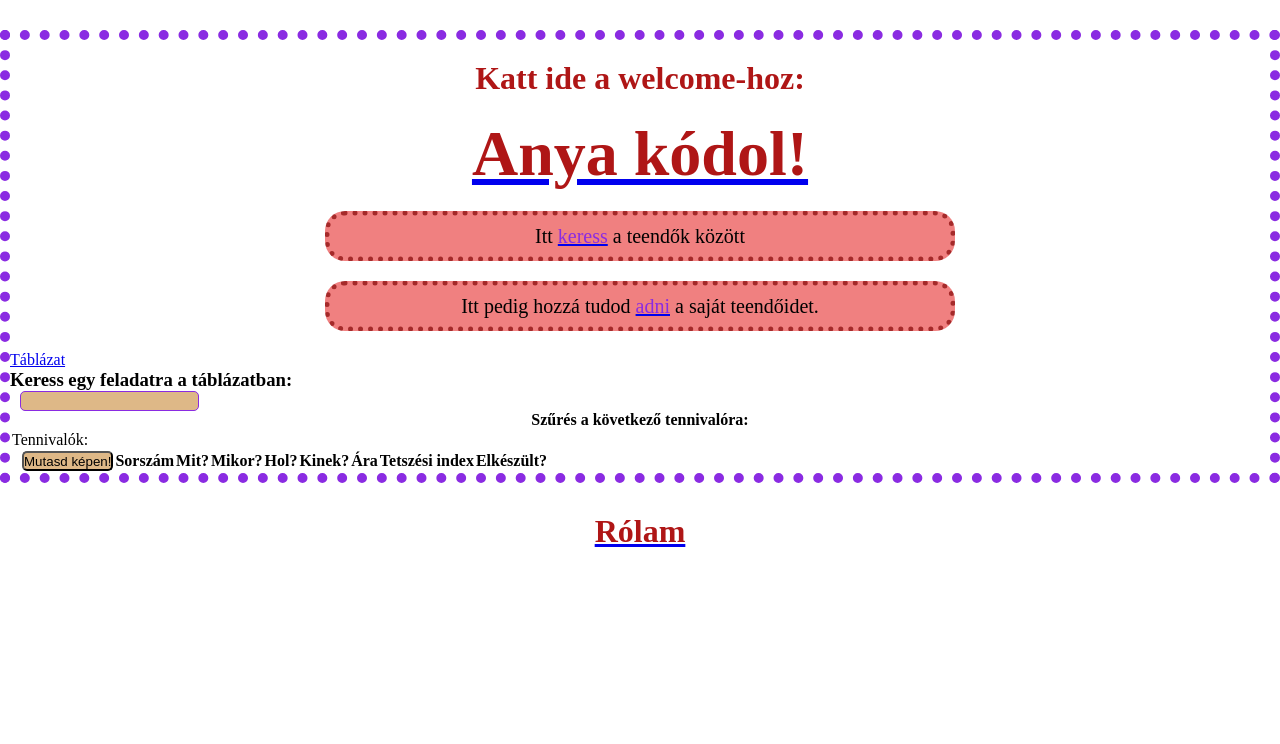
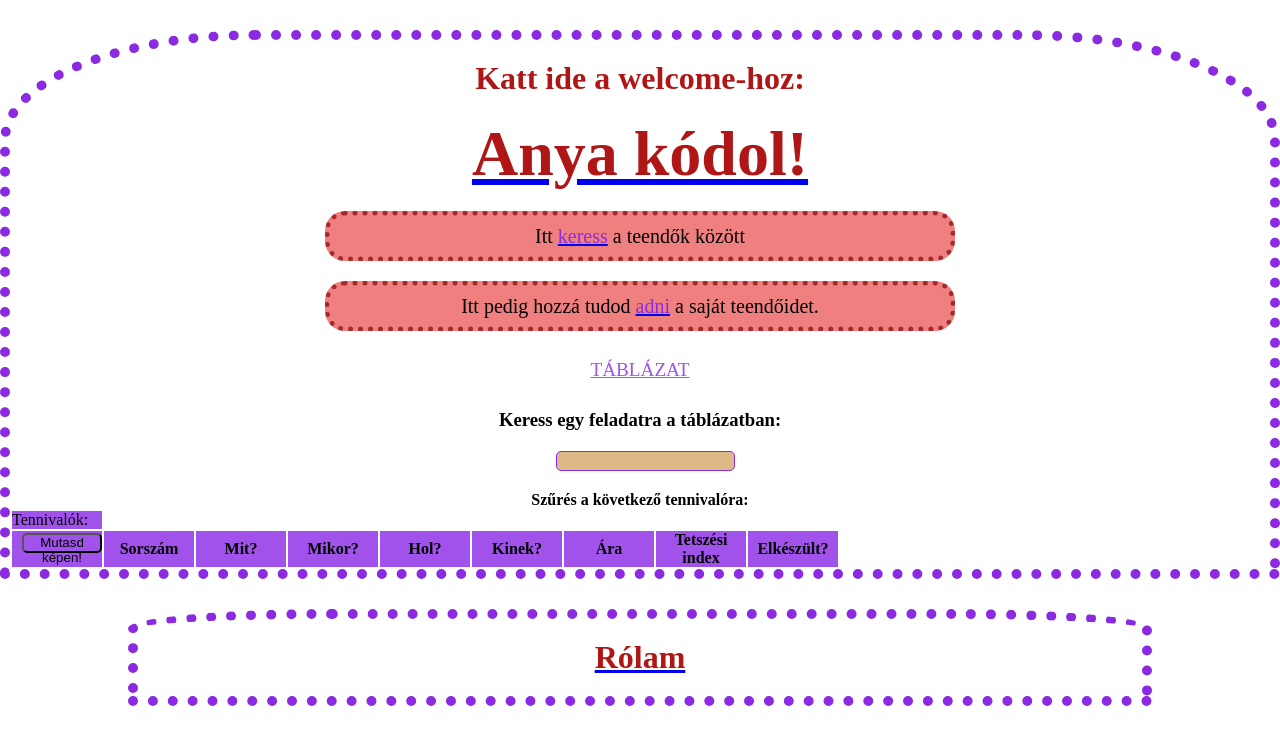
Before and after one commit to kaciga/apm-new, an Angular app: page /table in a window 1280 px wide. Shown: the top 744 px of the page. Built offline with nearby package versions, Linux system fonts and the light colour scheme.

Commit message:
add style rules and some button element for clicking back

```diff
--- a/src/app/components/about/about.component.css
+++ b/src/app/components/about/about.component.css
@@ -0,0 +1,14 @@
+div {
+    overflow: auto;
+    max-width: 80%;
+    min-width: 300px;
+    border: 10px dotted blueviolet;
+    margin: 30px auto 30px;
+    border-top-left-radius: 20%;
+    border-top-right-radius: 20%;
+}
+/* div+a {
+    color: rgb(161, 82, 235, 1);
+    line-height: 2;
+    font-size: larger;
+} */
--- a/src/app/components/header/header.component.css
+++ b/src/app/components/header/header.component.css
@@ -4,4 +4,6 @@ header {
     min-width: 300px;
     border: 10px dotted blueviolet;
     margin: 30px auto 30px;
+    border-top-left-radius: 20%;
+    border-top-right-radius: 20%;
 }
--- a/src/app/components/header/header.component.html
+++ b/src/app/components/header/header.component.html
@@ -5,8 +5,13 @@
             </a>
     </h1><router-outlet></router-outlet>
 
+    <!-- <p>ide még kellene egy vissza gomb+routing a <button>Vissza</button></p>
+        /headerből a welcomba-->
+    <p>Itt <a href="/table"><span>keress</span></a> a teendők között</p><router-outlet></router-outlet>
 
+    <!-- /table ből a welcomba visszagomb -->
 
-    <p>Itt <a href="/table"><span>keress</span></a> a teendők között</p><router-outlet></router-outlet>
     <p>Itt pedig hozzá tudod <a href="/todos"><span>adni</span></a> a saját teendőidet.</p><router-outlet></router-outlet>
+    <!-- /todos ből a welcomba visszagomb -->
+
 </header>
--- a/src/app/components/table/table.component.css
+++ b/src/app/components/table/table.component.css
@@ -1,3 +1,22 @@
+body {
+    display: flexbox;
+}
 thead, tr {
-    border: 1px solid rgb(187, 64, 64);
+    border: 1px solid rgb(68, 58, 58);
+    background-color: rgb(161, 82, 235, 1);
 }
+h3, h4, input {
+    margin-top: 20px;
+}
+th, td {
+    text-align: center;
+    width: 90px;
+}
+a {
+    color: rgb(161, 82, 235, 1);
+    line-height: 2;
+    font-size: larger;
+}
+button {
+    background: rgb(161, 82, 235, 1);
+}
--- a/src/app/components/table/table.component.html
+++ b/src/app/components/table/table.component.html
@@ -1,17 +1,17 @@
 <div>
-    <div>
-      <a [routerLink]="['/todo-lists']">{{pageTitle}}</a>
+    <div [ngStyle]="{'text-align': 'center'}">
+      <a [routerLink]="['/todo-lists']" >{{pageTitle | uppercase }}</a>
     </div>
     </div>
     <div><div>
-      <div class='row'>
+      <div [ngStyle]="{'text-align': 'center'}">
         <div><h3>Keress egy feladatra a táblázatban:</h3></div>
         <div>
           <input type='text'
           [(ngModel)]="listFilter" />
         </div>
       </div>
-      <div class='row'>
+      <div>
         <div>
           <h4 [ngStyle]="{'text-align': 'center'}">
             Szűrés a következő tennivalóra: {{ listFilter }}
--- a/src/app/components/todo-lists/todo-lists.component.html
+++ b/src/app/components/todo-lists/todo-lists.component.html
@@ -6,6 +6,7 @@
         </label>
         <input type="text" name="feladat" id="1" placeholder="feladat"/>
         <button type="submit">Küldd!</button>
+        <button>Vissza</button>
     </div>
 </div>
 <!-- <pm-table [ngStyle]="{'text-align': 'center'}"></pm-table> -->
--- a/src/app/components/welcome/welcome.component.css
+++ b/src/app/components/welcome/welcome.component.css
@@ -0,0 +1,18 @@
+header, div, button {
+    overflow: auto;
+    max-width: 80%;
+    min-width: 300px;
+    margin: 30px auto 30px;
+    border-top-left-radius: 20%;
+    border-top-right-radius: 20%;
+}
+header {
+    border: 10px dotted blueviolet;
+}
+a {
+    color: rgb(161, 82, 235, 1);
+    margin: 20px;
+}
+button {
+    background: rgb(161, 82, 235, 1);
+}
--- a/src/app/components/welcome/welcome.component.html
+++ b/src/app/components/welcome/welcome.component.html
@@ -13,7 +13,8 @@
     </div>
     <router-outlet></router-outlet>
 
-        <div class="text-center">Készítette:</div>
+        <div class="text-center">
+          <h5>Az oldalt készítette:</h5></div>
         <div class="text-center">
           <h3>Tóthné Pásztor Mónika</h3>
         </div>
@@ -25,8 +26,9 @@
         <div><a href="http://facebook.com/kaciga">Arckönyvem</a></div>
         <div class="text-center"><a href="http://instagram.com/kaciga">@kaciga</a></div>
         <div class="text-center">
-          <a href="http://github.com/kaciga">gitHub</a>om
+          <a href="http://github.com/kaciga">gitHubom</a>
         </div>
+        <button>Vissza</button>
       </div>
     </div>
 </header>
```
Also changed, not shown: src/app/components/about/about.component.html (line endings or trailing spaces).
